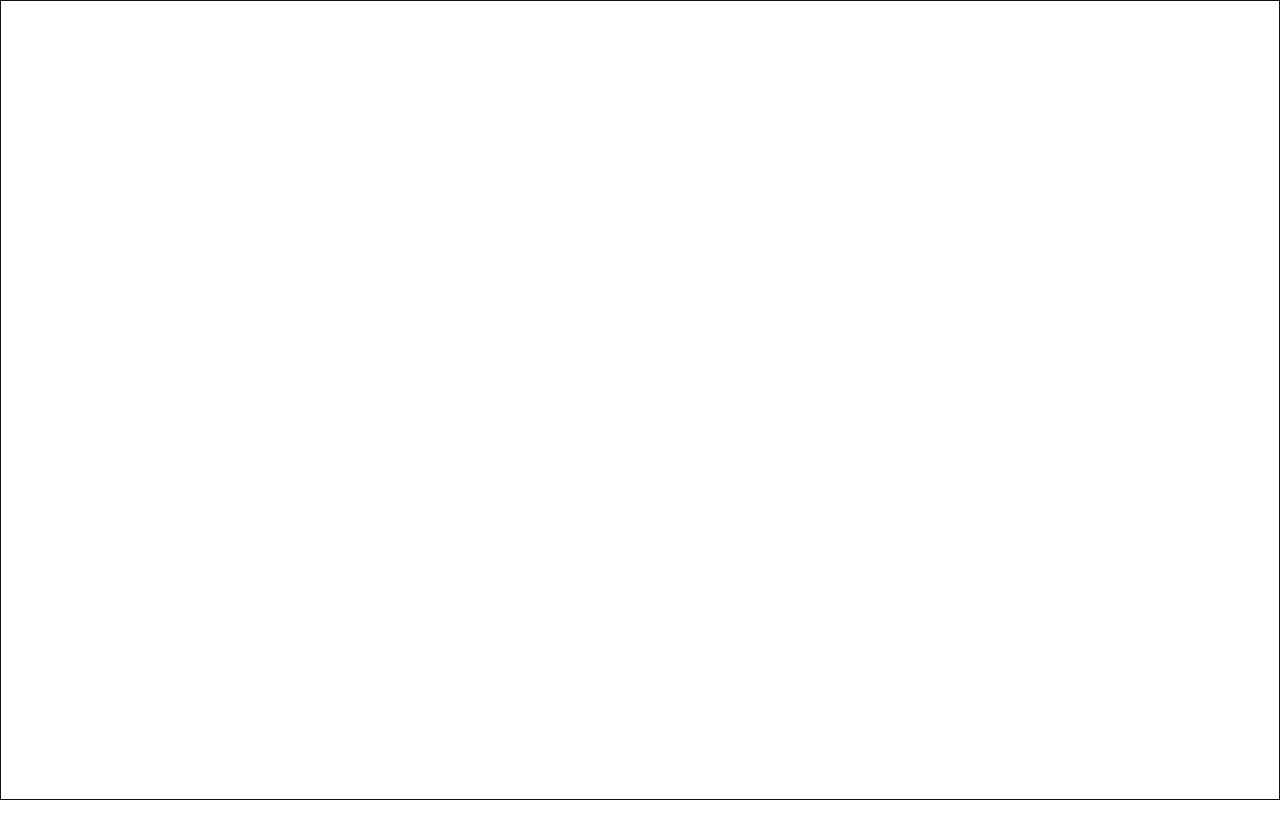
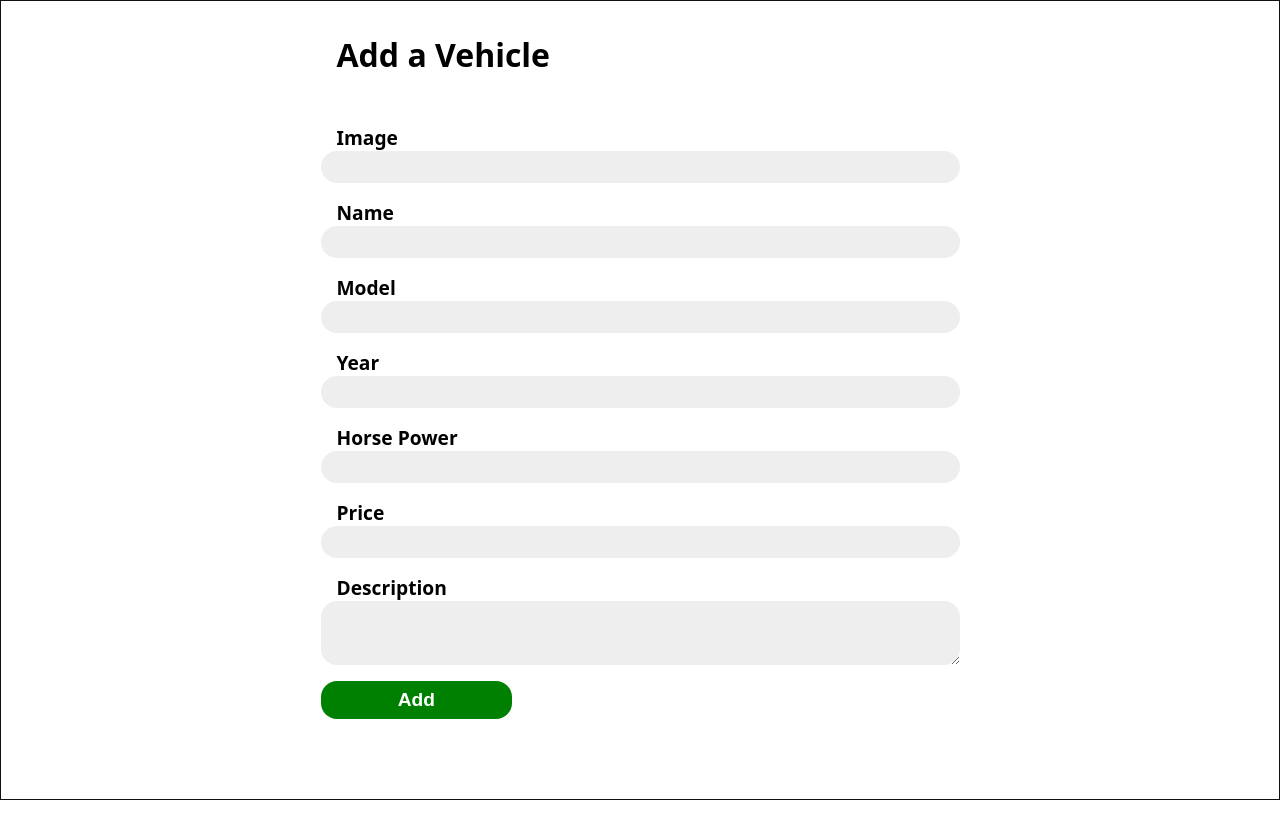
Before and after one commit to Khaled-AlKhateeb/fast-lane-reservations_frontend, a React (Create React App) app: page /addVehicle in a window 1280 px wide. Before the commit this address had no page. Before the commit the page ends 800 px from the top, so only its background shows below. Built offline with nearby package versions, Linux system fonts and the light colour scheme.

Commit message:
Add form to add-vehicle tab

```diff
--- a/src/App.js
+++ b/src/App.js
@@ -8,6 +8,7 @@ import Register from './components/auth/Register'
 import Splash from './components/auth/Splash'
 import Nav from './components/left/Nav';
 import Vehicles from './components/pages/Vehicles';
+import AddVehicle from './components/pages/AddVehicle';
 
 function App() {
   const { currentUser } = useSelector((state) => state.user)
@@ -24,6 +25,7 @@ function App() {
             <Route index element={currentUser ? <Vehicles /> : <Splash />} />
             <Route path="/login" element={currentUser ? <Navigate to="/" /> : <Login />} />
             <Route path="/register" element={currentUser ? <Navigate to="/" /> : <Register />} />
+            <Route path="/addVehicle" element={<AddVehicle />} />
           </Routes>
         </div>
       </div>
--- a/src/components/left/Nav.jsx
+++ b/src/components/left/Nav.jsx
@@ -1,12 +1,16 @@
 /* eslint-disable */
-import React from 'react';
+import React from "react";
 import {
-  RiLogoutCircleLine, RiReservedFill, RiHome7Line, RiAddCircleLine, RiDeleteBin6Line,
-} from 'react-icons/ri';
-import { useDispatch } from 'react-redux';
-import { NavLink } from 'react-router-dom';
-import { logout } from '../../redux/apiCalls';
-import './style/nav.css';
+  RiLogoutCircleLine,
+  RiReservedFill,
+  RiHome7Line,
+  RiAddCircleLine,
+  RiDeleteBin6Line,
+} from "react-icons/ri";
+import { useDispatch } from "react-redux";
+import { NavLink } from "react-router-dom";
+import { logout } from "../../redux/apiCalls";
+import "./style/nav.css";
 
 const Nav = () => {
   const dispatch = useDispatch();
@@ -16,38 +20,50 @@ const Nav = () => {
   };
 
   return (
-    <div className="NavDiv">
-      <h2 className="NavH2">Fast-Lane</h2>
+    <div className='NavDiv'>
+      <h2 className='NavH2'>Fast-Lane</h2>
       <nav>
         <ul>
-          <NavLink to="/" className="link">
+          <NavLink
+            to='/'
+            className='link'
+          >
             <RiHome7Line />
             Home
           </NavLink>
-          <NavLink to="/reservations" className="link">
+          <NavLink
+            to='/reservations'
+            className='link'
+          >
             <RiReservedFill />
             Reservations
           </NavLink>
-          <li className="link">
+          <li className='link'>
             <RiAddCircleLine />
             Add a reservation
           </li>
-          <li className="link">
+          <NavLink
+            to='/addVehicle'
+            className='link'
+          >
             <RiAddCircleLine />
             Add a vehicle
-          </li>
-          <li className="link">
+          </NavLink>
+          <li className='link'>
             <RiDeleteBin6Line />
             Delete a vehicle
           </li>
-          <li className="link" onClick={logouts}>
+          <li
+            className='link'
+            onClick={logouts}
+          >
             <RiLogoutCircleLine />
             Log out
           </li>
         </ul>
       </nav>
     </div>
-  )
+  );
 };
 
 export default Nav;
--- /dev/null
+++ b/src/components/pages/AddVehicle.jsx
@@ -0,0 +1,85 @@
+/* eslint-disable */
+import React from "react";
+import "./styles/addVehicle.css";
+
+const AddVehicle = () => (
+
+  <div className='main-container'>
+    <h1>Add a Vehicle</h1>
+    <form
+      className='form-container'
+      action=''
+    >
+      <div className="input-container">
+        <label htmlFor='Image'>Image</label>
+        <input
+          className="input"
+          name='Image'
+          type='text'
+          required
+        />
+      </div>
+      <div className="input-container">
+        <label htmlFor='Name'>Name</label>
+        <input
+          className="input"
+          name='Name'
+          type='text'
+          required
+        />
+      </div>
+      <div className="input-container">
+        <label htmlFor='Model'>Model</label>
+        <input
+          className="input"
+          name='Model'
+          type='text'
+          required
+        />
+      </div>
+      <div className="input-container">
+        <label htmlFor='Year'>Year</label>
+        <input
+          className="input"
+          name='Year'
+          type='number'
+          min={1950}
+          max={2023}
+          required
+        />
+      </div>
+      <div className="input-container">
+        <label htmlFor='HorsePower'>Horse Power</label>
+        <input
+          className="input"
+          name='HorsePower'
+          type='number'
+          required
+        />
+      </div>
+      <div className="input-container">
+        <label htmlFor='Price'>Price</label>
+        <input
+          className="input"
+          name='Price'
+          type='number'
+          min={1}
+          required
+        />
+      </div>
+      <div className="input-container">
+        <label htmlFor='Description'>Description</label>
+        <textarea
+          className="input"
+          name='Description'
+          type='text'
+          max={250}
+          required
+        />
+      </div>
+      <button className="submit-btn" type="submit">Add</button>
+    </form>
+  </div>
+);
+
+export default AddVehicle;
--- /dev/null
+++ b/src/components/pages/styles/addVehicle.css
@@ -0,0 +1,65 @@
+.main-container {
+  display: flex;
+  flex-direction: column;
+  width: 50%;
+  height: 100vh;
+  margin-top: 2rem;
+  margin-inline: auto;
+  gap: 3rem;
+  font-family:
+    system-ui,
+    -apple-system,
+    BlinkMacSystemFont,
+    "Segoe UI",
+    Roboto,
+    Oxygen,
+    Ubuntu,
+    Cantarell,
+    "Open Sans",
+    "Helvetica Neue",
+    sans-serif;
+}
+
+h1 {
+  padding-left: 1rem;
+}
+
+.form-container {
+  display: flex;
+  flex-direction: column;
+  width: 100%;
+  gap: 1rem;
+  font-size: 1.2rem;
+  font-weight: 600;
+}
+
+.input-container {
+  display: flex;
+  flex-direction: column;
+}
+
+label {
+  padding-left: 1rem;
+}
+
+.input {
+  line-height: 2rem;
+  border: none;
+  border-radius: 1rem;
+  outline: none;
+  background-color: rgb(238, 238, 238);
+  padding-left: 2rem;
+  font-size: 1.2rem;
+}
+
+.submit-btn {
+  border: none;
+  border-radius: 1rem;
+  width: 30%;
+  font-size: 1.2rem;
+  font-weight: 600;
+  padding: 0.5rem;
+  background-color: green;
+  color: white;
+  cursor: pointer;
+}
```
